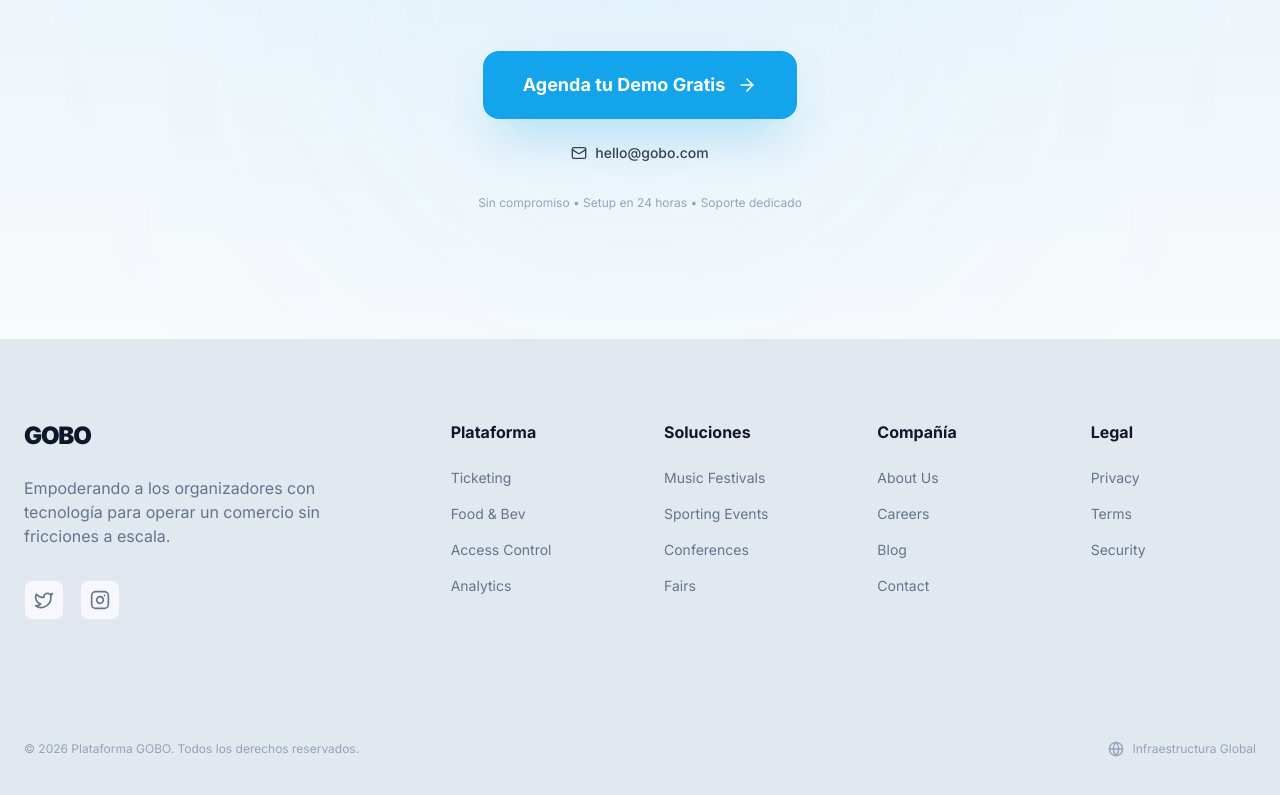
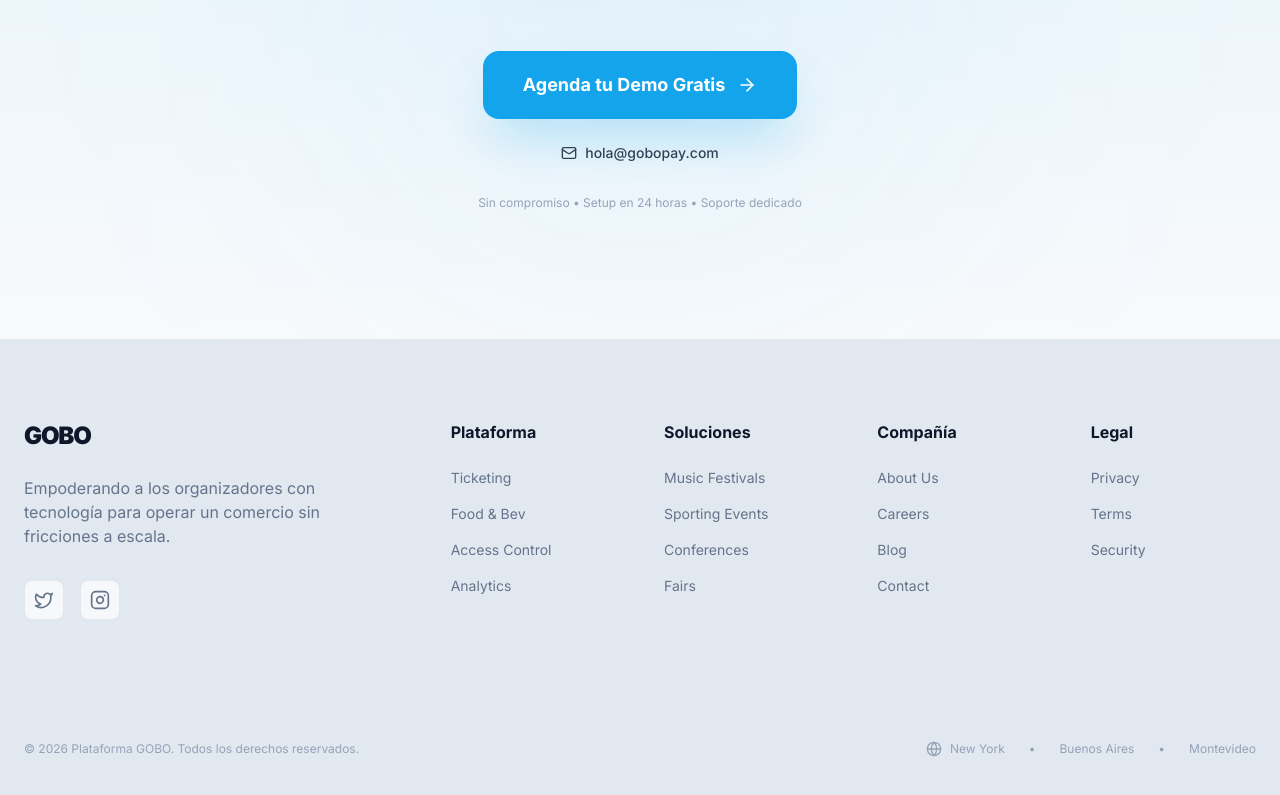
Before and after one commit to nluisuy/GoBoWeb, a React (Vite) app: page / in a window 1280 px wide. Shown: the part 5129-5924 px from the top of the page. Built offline with nearby package versions, Linux system fonts and the light colour scheme.

Commit message:
chore: update contact email to hola@gobopay.com and add office locations

```diff
--- a/src/App.tsx
+++ b/src/App.tsx
@@ -1061,12 +1061,12 @@
             <ArrowRight className="w-5 h-5 group-hover:translate-x-1 transition-transform" />
           </button>
           <a
-            href="mailto:hello@gobo.com"
+            href="mailto:hola@gobopay.com"
             className="flex items-center gap-2 hover:text-primary transition-colors text-sm font-medium"
             style={{ color: "var(--text-body)" }}
           >
             <Mail className="w-4 h-4" />
-            hello@gobo.com
+            hola@gobopay.com
           </a>
         </div>
         <p className="text-xs mt-8" style={{ color: "var(--text-faint)" }}>
@@ -1181,11 +1181,17 @@
           © 2026 Plataforma GOBO. Todos los derechos reservados.
         </p>
         <div
-          className="flex items-center gap-2 text-xs"
+          className="flex items-center gap-6 text-xs"
           style={{ color: "var(--text-faint)" }}
         >
-          <Globe className="w-4 h-4" />
-          <span>Infraestructura Global</span>
+          <div className="flex items-center gap-2">
+            <Globe className="w-4 h-4" />
+            <span>New York</span>
+          </div>
+          <span>•</span>
+          <span>Buenos Aires</span>
+          <span>•</span>
+          <span>Montevideo</span>
         </div>
       </div>
     </div>
```
